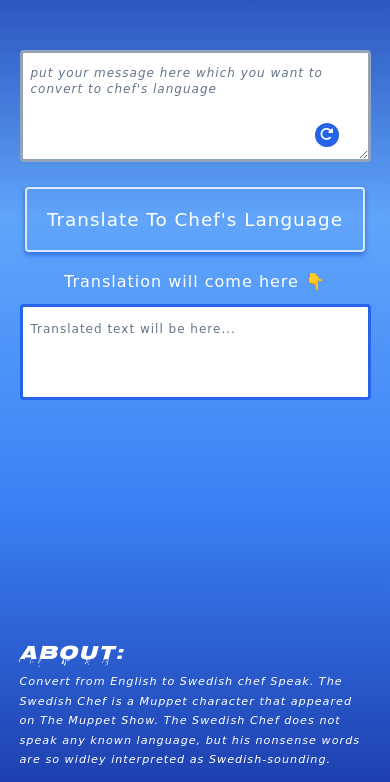
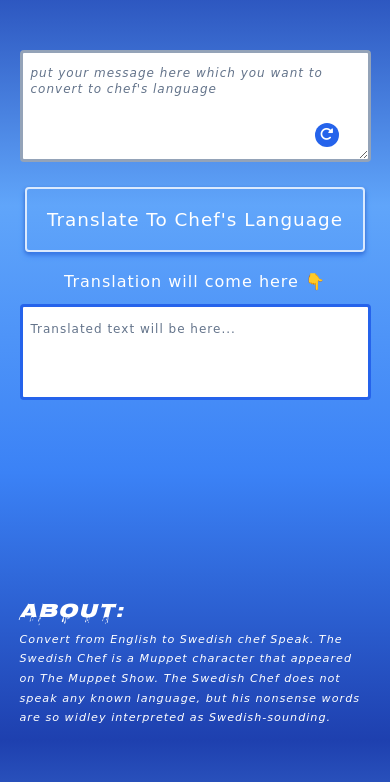
Before and after one commit to swastikpatro/neog-mark7-Swedish_Chef_Speak, a plain HTML site: page index.html in a window 390 px wide. Shown: the part 62-844 px from the top of the page. Drawn offline with Linux system fonts and the light colour scheme; a web font is replaced by a local one.

Commit message:
style: checking for mobile responsive body

```diff
--- a/css/styles.css
+++ b/css/styles.css
@@ -319,8 +319,7 @@ Banana Lang Js
 */
 
 body {
-  min-height: 90vh;
-  max-height: 100vh;
+  height: 95vh;
   display: grid;
   grid-template-rows: auto 1fr 1fr;
   color: var(--white);
@@ -331,6 +330,12 @@ body {
     var(--primary-500),
     var(--primary-800)
   );
+}
+
+@media screen and (min-width: 768px) {
+  body {
+    height: 100vh;
+  }
 }
 
 header {
```
